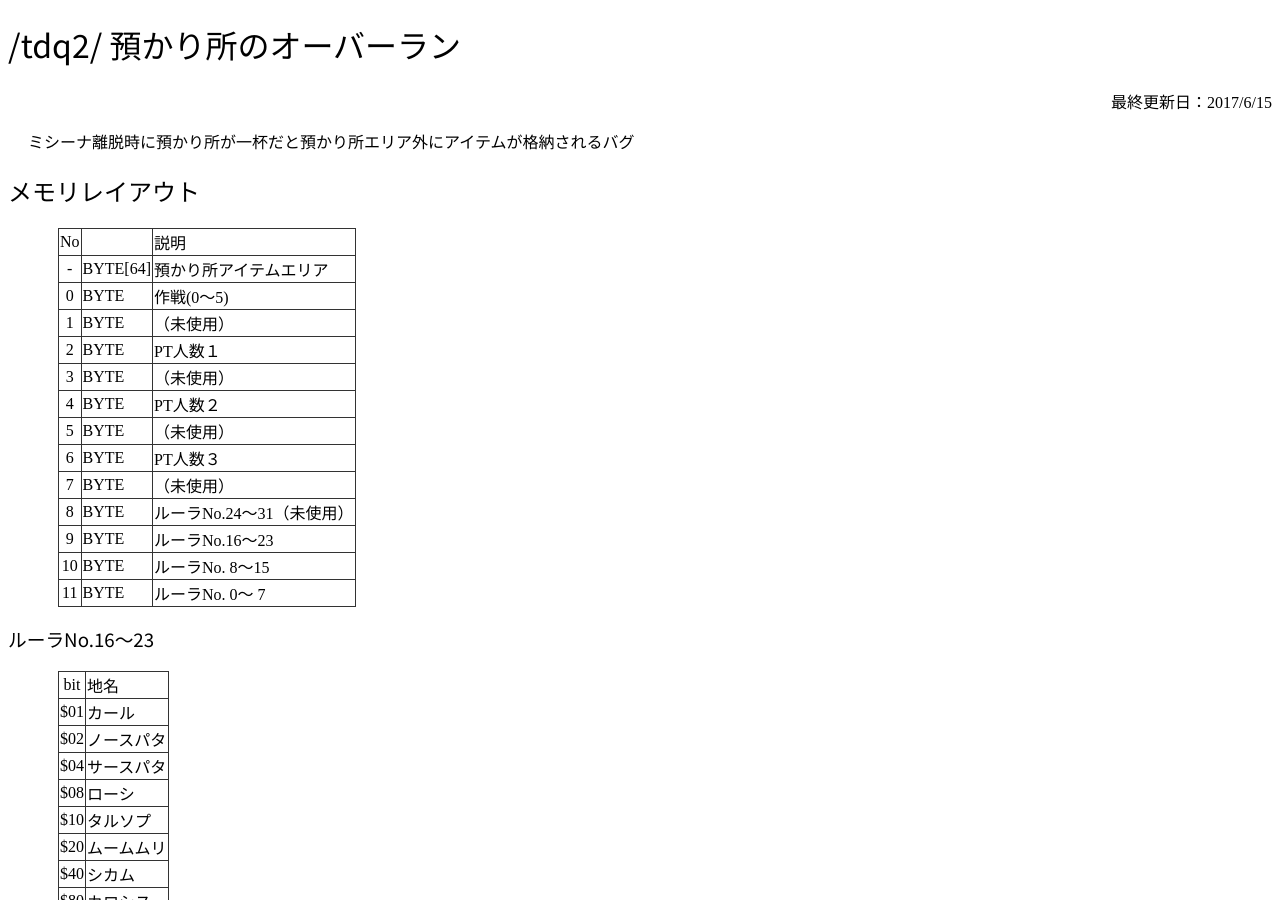
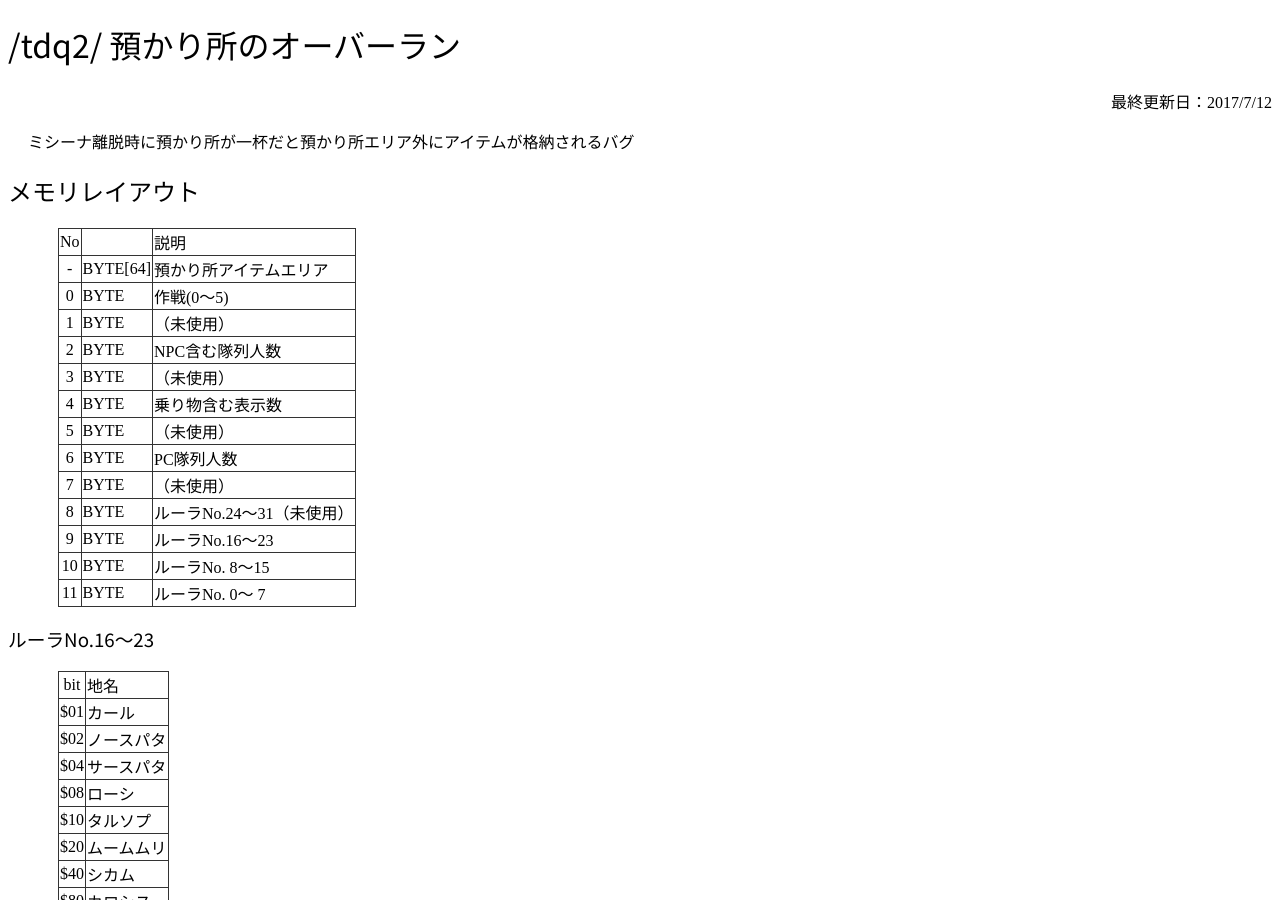
Before and after one commit to chiorex/TDQ_DATA_DAT, a Jekyll site: the page built from tdq2/bug001.md, in a window 1280 px wide and 900 px high. Built offline with Jekyll 4.4.1, drawn with Linux system fonts in a browser that asks for light colours; some web fonts are replaced.

Commit message:
TDQ2 預かり所のオーバーラン

```diff
--- a/tdq2/bug001.md
+++ b/tdq2/bug001.md
@@ -1,7 +1,7 @@
 ---
 layout: math
 title: 預かり所のオーバーラン
-update: 2017-06-15
+update: 2017-07-12
 ---
 
 ミシーナ離脱時に預かり所が一杯だと預かり所エリア外にアイテムが格納されるバグ
@@ -13,11 +13,11 @@ update: 2017-06-15
 |  - | BYTE[64] | 預かり所アイテムエリア    |
 |  0 | BYTE     | 作戦(0～5)                |
 |  1 | BYTE     | （未使用）                |
-|  2 | BYTE     | PT人数１                  |
+|  2 | BYTE     | NPC含む隊列人数           |
 |  3 | BYTE     | （未使用）                |
-|  4 | BYTE     | PT人数２                  |
+|  4 | BYTE     | 乗り物含む表示数          |
 |  5 | BYTE     | （未使用）                |
-|  6 | BYTE     | PT人数３                  |
+|  6 | BYTE     | PC隊列人数                |
 |  7 | BYTE     | （未使用）                |
 |  8 | BYTE     | ルーラNo.24～31（未使用） |
 |  9 | BYTE     | ルーラNo.16～23           |
```
Also changed, not shown: tdq2/bug100.md (+2 -2 lines), 1 other file.
